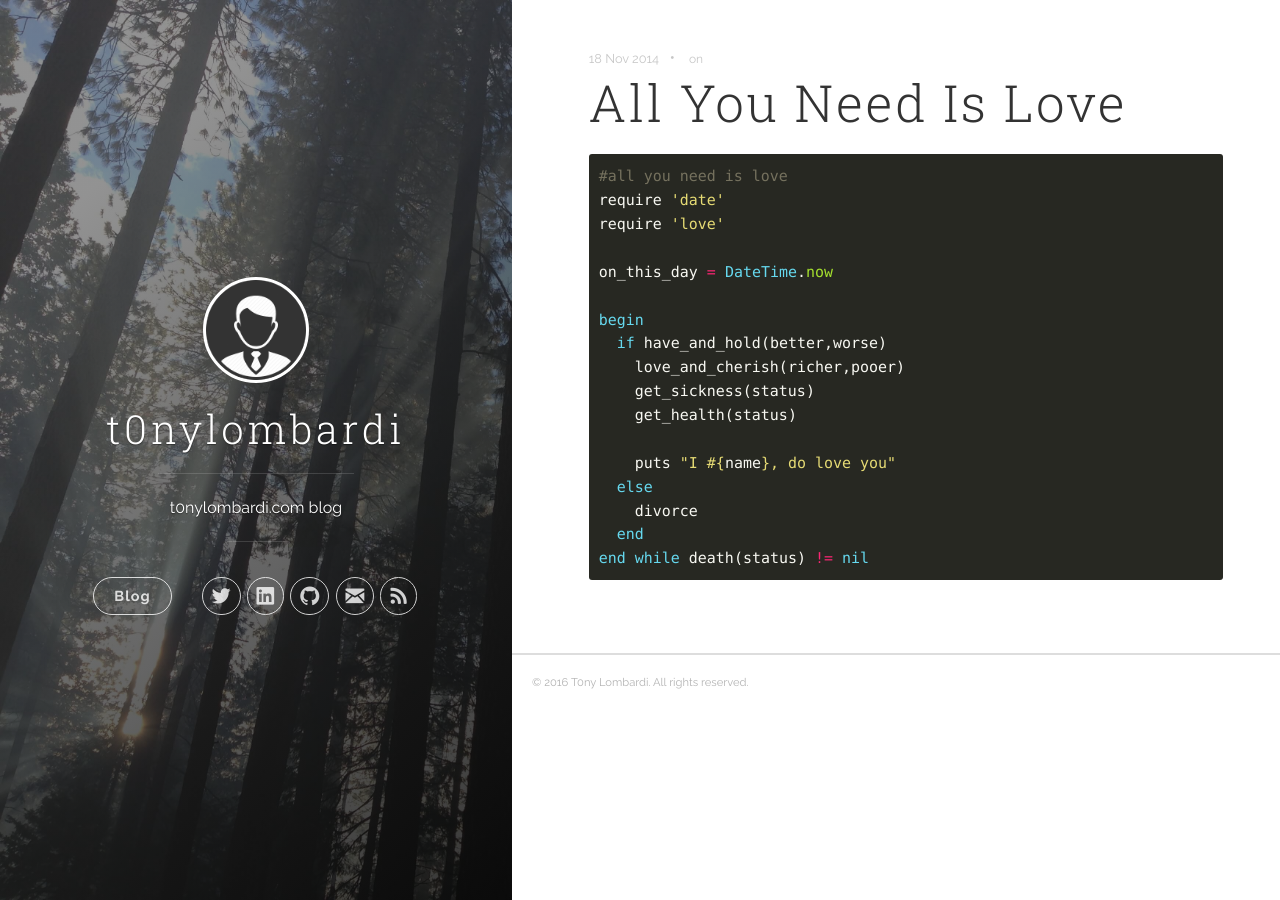
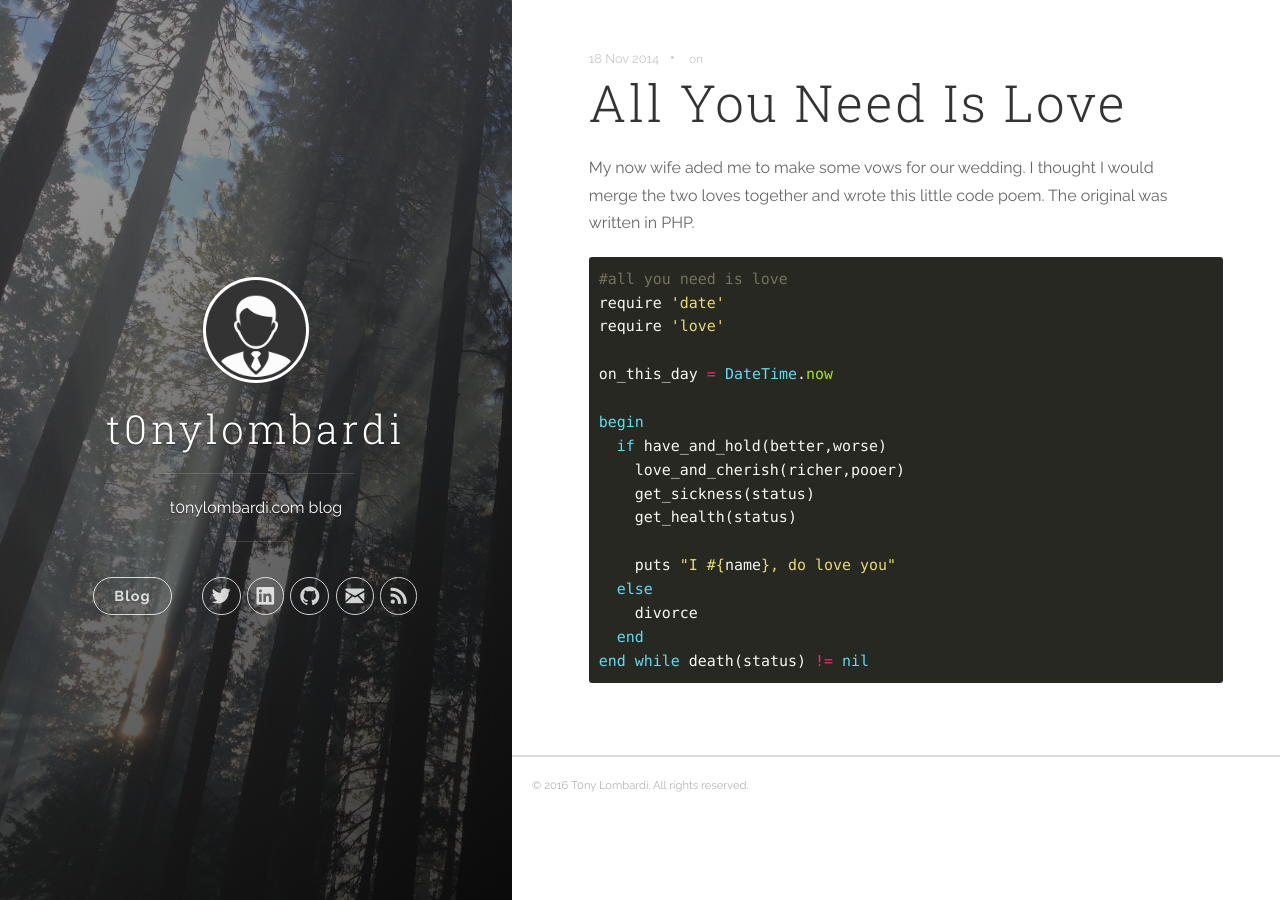
Before and after one commit to t0nylombardi/t0nylombardi-blog, a Jekyll site: the page built from _posts/2014-11-18-all-you-need-is-love.md, in a window 1280 px wide. Built offline with Jekyll 4.4.1, drawn with Linux system fonts in a browser that asks for light colours; nearby versions of some CDN libraries.

Commit message:
Edit to post

````diff
--- a/_posts/2014-11-18-all-you-need-is-love.md
+++ b/_posts/2014-11-18-all-you-need-is-love.md
@@ -1,3 +1,5 @@
+My now wife aded me to make some vows for our wedding.  I thought I would merge the two loves together and wrote this little code poem. The original was written in PHP.
+
 ```ruby
 #all you need is love
 require 'date'
````
